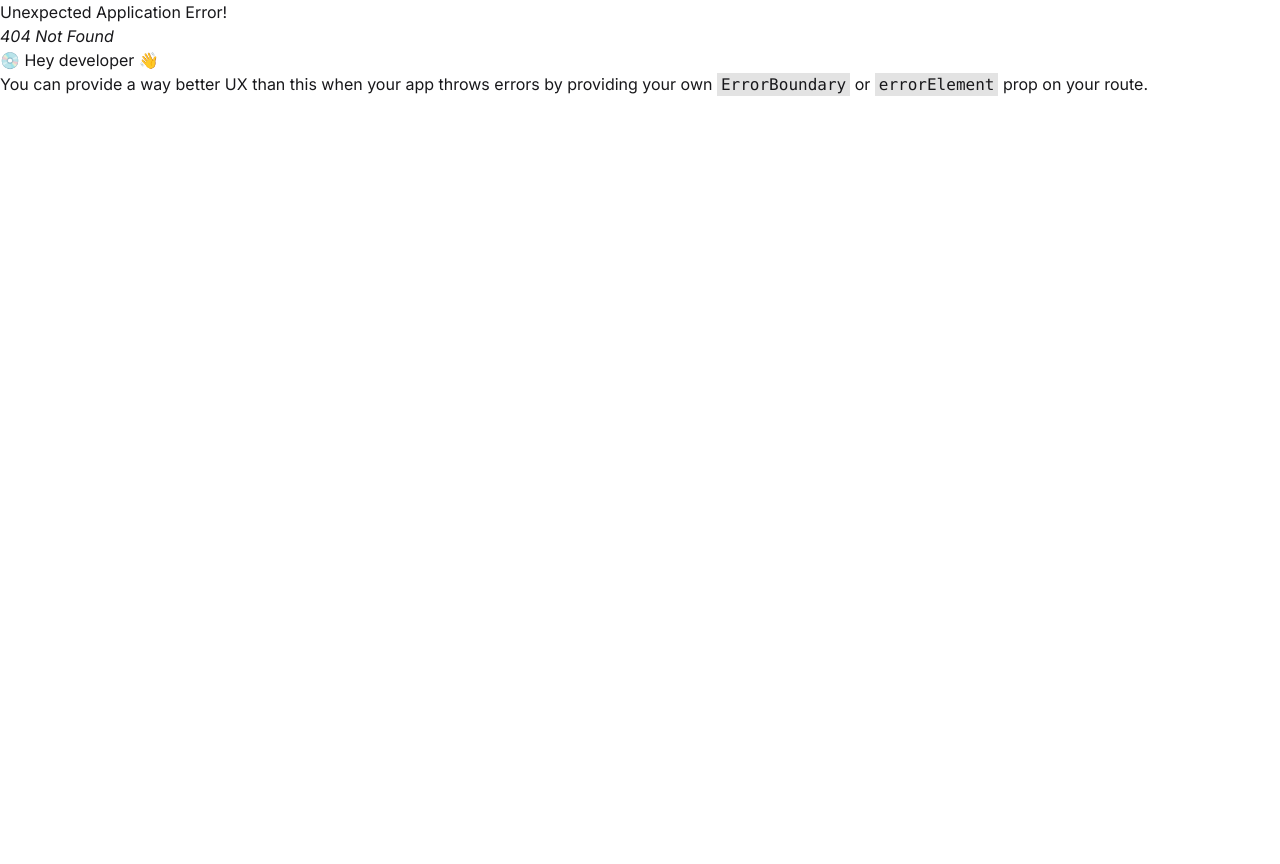
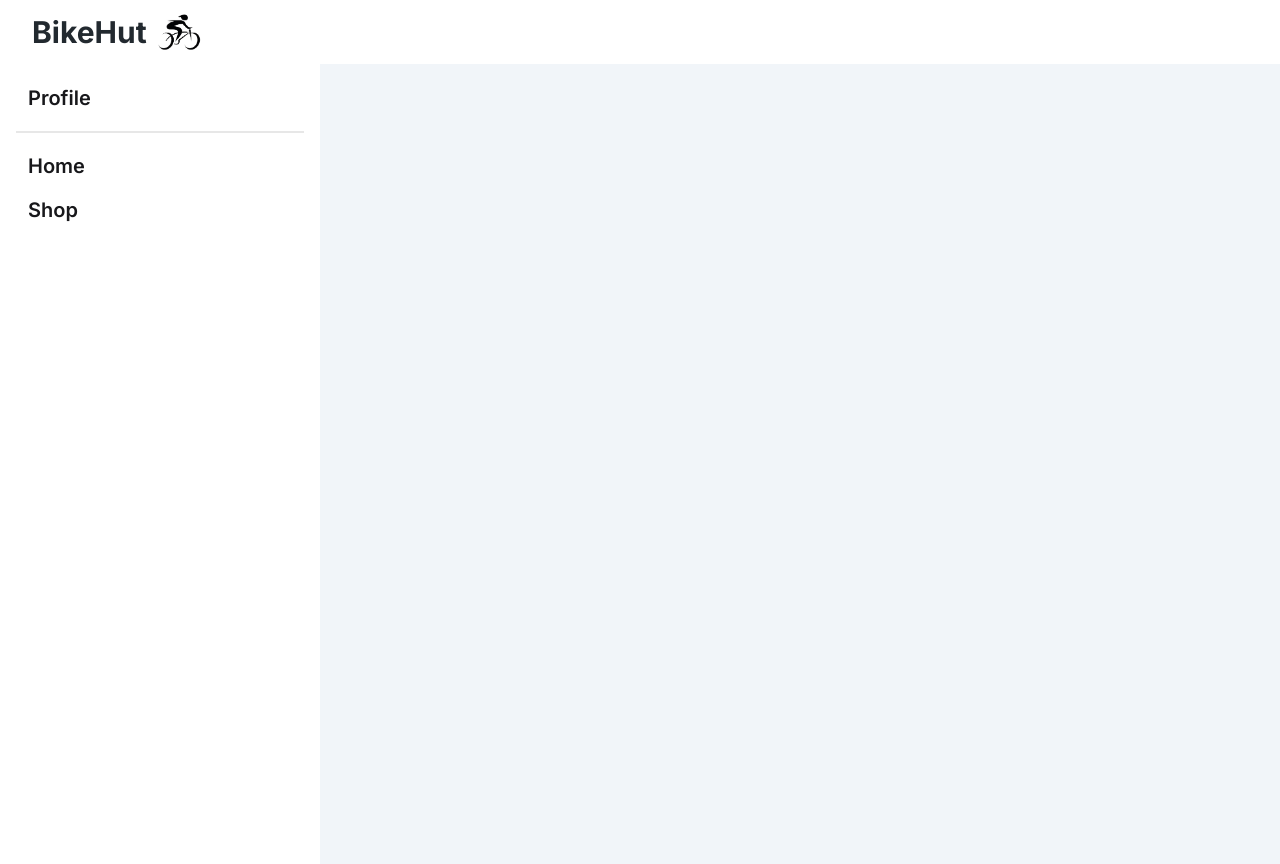
Before and after one commit to Mosharof-Hossen/bike-store-app, a React (Vite) app in the folder bike-store-client/: page /user/dashboard in a window 1280 px wide. Before the commit this address had no page. Before the commit the page ends 800 px from the top, so only its background shows below. Built offline with nearby package versions, Linux system fonts and the light colour scheme.

Commit message:
dashboard done

```diff
--- /dev/null
+++ b/bike-store-client/src/Layout/Dashboard.tsx
@@ -0,0 +1,64 @@
+import { Link, NavLink, Outlet } from "react-router-dom";
+import logo from "../assets/logo.png"
+
+const Dashboard = () => {
+
+    const links = <>
+        <NavLink to={"/dashboard/admin"} end className={"lg:px-2  lg:mx-1 w-fit py-1 rounded  text-xl font-semibold "}><li>Profile</li></NavLink>
+
+        <div className="divider w-full"></div>
+
+        <NavLink to={"/"} end className={"lg:px-2  lg:mx-1 w-fit py-1 rounded  text-xl font-semibold "}><li>Home</li></NavLink>
+        <NavLink to={"/shop"} end className={"lg:px-2  lg:mx-1 w-fit py-1 rounded  text-xl font-semibold "}><li>Shop</li></NavLink>
+    </>
+
+    return (
+        <div className="drawer ">
+            <input id="my-drawer-3" type="checkbox" className="drawer-toggle" />
+            <div className="drawer-content ">
+                {/* Navbar */}
+                <div className="navbar px-8 bg-primary-c text-white w-full space-x-2">
+                    <div className="flex-none lg:hidden">
+                        <label htmlFor="my-drawer-3" aria-label="open sidebar" className="btn btn-square">
+                            <svg
+                                xmlns="http://www.w3.org/2000/svg"
+                                fill="none"
+                                viewBox="0 0 24 24"
+                                className="inline-block h-6 w-6 stroke-current">
+                                <path
+                                    strokeLinecap="round"
+                                    strokeLinejoin="round"
+                                    strokeWidth="2"
+                                    d="M4 6h16M4 12h16M4 18h16"></path>
+                            </svg>
+                        </label>
+                    </div>
+                    <div className="flex items-center flex-1 space-x-2">
+                        <h1 className="text-3xl text-[#22292f] font-bold">BikeHut</h1>
+                        <Link to={"/"}><img src={logo} alt="" className="w-12 h-fit" /> </Link>
+                    </div>
+
+                </div>
+                <div className=" flex-none lg:flex min-h-screen">
+                    <div className=" bg-primary-c min-w-80 hidden lg:block ">
+                        <ul className="menu space-y-2 p-4 w-80">
+                            {links}
+                        </ul>
+                    </div>
+                    <div className="flex-1 overflow-x-auto  bg-slate-100  min-h-screen ">
+                        <Outlet></Outlet>
+                    </div>
+                </div>
+            </div>
+            <div className="drawer-side mt-16 ">
+                <label htmlFor="my-drawer-3" aria-label="close sidebar" className="drawer-overlay"> dfe</label>
+                <h1 className="text-black">Dashboard</h1>
+                <ul className="menu bg-base-200 min-h-full w-80 p-4 px-8">
+                    {links}
+                </ul>
+            </div>
+        </div>
+    );
+};
+
+export default Dashboard;
--- a/bike-store-client/src/components/Navbar/Navbar.tsx
+++ b/bike-store-client/src/components/Navbar/Navbar.tsx
@@ -9,6 +9,7 @@ const Navbar = () => {
         <NavLink to={"/"} className={"text-[#22292f]  lg:px-2 px-2 lg:mx-1 w-full md:w-fit  py-1 rounded  text-lg font-semibold "}><li>Home</li></NavLink>
         <NavLink to={"/shop"} className={"text-[#22292f]  lg:px-2 px-2 lg:mx-1 w-full md:w-fit py-1 rounded  text-lg font-semibold "}><li>Shop</li></NavLink>
         <NavLink to={"/contact"} className={"text-[#22292f] lg:px-2 px-2 lg:mx-1 w-full md:w-fit py-1 rounded  text-lg font-semibold "}><li>Contact</li></NavLink>
+        <NavLink to={"/user/dashboard"} className={"text-[#22292f] lg:px-2 px-2 lg:mx-1 w-full md:w-fit py-1 rounded  text-lg font-semibold "}><li>Dashboard</li></NavLink>
     </>
     return (
         <div>
--- a/bike-store-client/src/routers/Router.tsx
+++ b/bike-store-client/src/routers/Router.tsx
@@ -5,6 +5,7 @@ import Shop from "../pages/Shop/Shop";
 import Contact from "../pages/Contact/Contact";
 import SignUp from "../pages/SignUp/SignUp";
 import Login from "../pages/Login/Login";
+import Dashboard from "../Layout/Dashboard";
 
 const router = createBrowserRouter([
     {
@@ -32,6 +33,11 @@ const router = createBrowserRouter([
                 element: <Login></Login>
             },
         ]
+    },
+
+    {
+        path: "/user/dashboard",
+        element: <Dashboard></Dashboard>,
     }
 ])
 
--- /dev/null
+++ b/bike-store-client/src/utils/verifytoken.ts
@@ -0,0 +1,5 @@
+import { jwtDecode } from "jwt-decode"
+
+export const verifyToken = (token: string) => {
+    return jwtDecode(token);
+}
```
